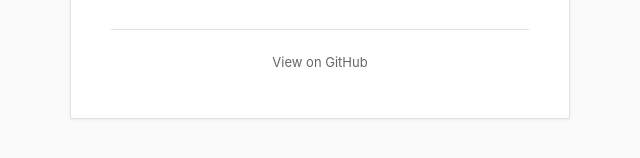
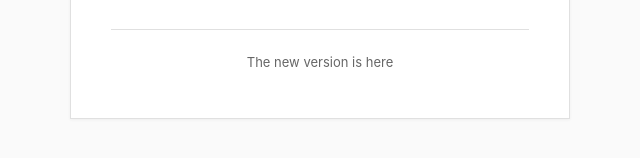
Before and after one commit to sharpner-jp/ToolsGo, a website: page public/index.html in a window 1280 px wide. Shown: the part 520-678 px from the top of the page, 320-960 px from the left. Drawn offline with Linux system fonts and the light colour scheme.

Commit message:
Update index.html

```diff
--- a/public/index.html
+++ b/public/index.html
@@ -292,7 +292,7 @@
         <button type="submit">Download</button>
       </form>
       <footer>
-        <a href="https://github.com/sharpner-jp/ToolsGo" target="_blank">View on GitHub</a>
+        <a href="https://toolberry.onrender.com/" target="_blank">The new version is here</a>
       </footer>
     </div>
 
@@ -305,7 +305,7 @@
         <button type="submit">Download</button>
       </form>
       <footer>
-        <a href="https://github.com/sharpner-jp/ToolsGo" target="_blank">View on GitHub</a>
+        <a href="https://toolberry.onrender.com/" target="_blank">The new version is here</a>
       </footer>
     </div>
 
@@ -319,7 +319,7 @@
       </form>
       <div id="qr-result"></div>
       <footer>
-        <a href="https://github.com/sharpner-jp/ToolsGo" target="_blank">View on GitHub</a>
+        <a href="https://toolberry.onrender.com/" target="_blank">The new version is here</a>
       </footer>
     </div>
   </main>
```
